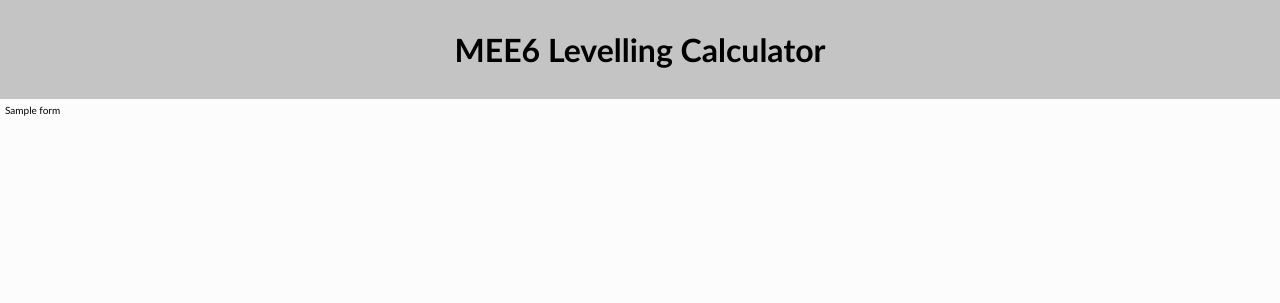
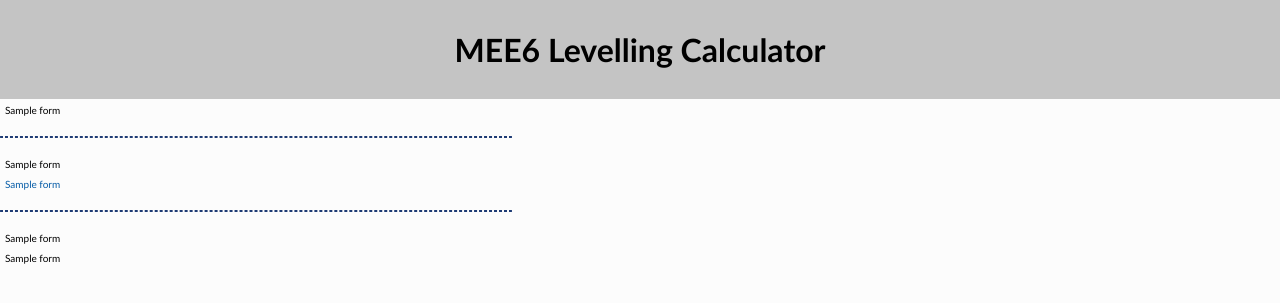
Before and after one commit to StarkOdinson612/MEE6-Levelling-Calculator, a Flask app: template templates/return_page.html in a window 1280 px wide. Shown: the top 303 px of the page. Run offline with Flask 2, Linux system fonts and the light colour scheme; the template is opened without the code that fills it: most values are stand-ins (such as "Sample title", 1, 10 or a date in 2020).

Commit message:
Added full-time operation and additional styling to output page

```diff
--- a/api_lvl.py
+++ b/api_lvl.py
@@ -146,7 +146,7 @@ def get_details(USER_ID):
 
     next_rank_str = '\n'.join(['\nNext Rank Details:', f'Current XP: {xp_r}', f"Current Level: {current_level}", nrxpt])
 
-    fin_str_returnable = '\n'.join([username, next_level_str, next_rank_str, ''])
+    fin_str_returnable = [username.split('\n'), [" "],next_level_str.split('\n'), [" "], next_rank_str.split('\n')]
 
     json_list = {
         "username": details['username'],
--- a/main.py
+++ b/main.py
@@ -1,6 +1,8 @@
 from flask import Flask, render_template, request, redirect
 import json
 import api_lvl as al
+import math
+from threading import Thread
 
 app = Flask(__name__)
 
@@ -33,7 +35,7 @@ def data():
 
                 al.update_json_file(v[0][0], v[1][0])
 
-                form_data = al.get_details(v[1][0])[1].split('\n')
+                form_data = al.get_details(v[1][0])[1]
             except al.InvalidID:
                 print("INVALID ID")
                 return redirect('/')
@@ -48,9 +50,18 @@ def data():
 
             uid = ''.join(reversed((''.join(reversed(list(form_data.values())[0][0]))).split(':')[0]))
 
-            form_data = al.get_details(uid)[1].split('\n')
+            form_data = al.get_details(uid)[1]
 
         return render_template("return_page.html", DETAILS_STR="tomato", form_data=form_data)
 
+def keep_alive():
+    server = Thread(target=run)
+    server.start()
+
+def run():
+    app.run(host="0.0.0.0", port=8000)
+
+potato = ['with_potato', 'github_banana']
+
 if __name__ == '__main__':
-    app.run(host="0.0.0.0", port=3000, debug=True)
+    keep_alive()
--- a/static/style.css
+++ b/static/style.css
@@ -9,8 +9,24 @@ padding: 0px;
 box-sizing: border-box;
 }
 
+html, body {
+    max-width: 100%;
+    overflow-x: hidden;
+}
+
+hr {
+    border: 2px solid #1b2f58;
+    border-radius: 50px;
+    margin: 20px 0px 20px 0px;
+}
+
+hr.smol {
+    border: 0.2px dashed #1e3b74;
+    width: 40%;
+}
+
 .header_class {
-    display: flex;
+    display: inline-block;
     text-align: center;
     width: 100%;
     padding: 30px;
--- a/templates/index.html
+++ b/templates/index.html
@@ -30,7 +30,7 @@
                 </select>
                 <input type="submit" class="button"/>
             </form>
-            <hr style="border: 2px solid #122344; border-radius:20px; margin: 20px 0px 20px 0px"/>
+            <hr/>
             <p>
                 If you cannot find your ID above, please enter it along with your username below in the appropriate fields:
             </p>
--- a/templates/return_page.html
+++ b/templates/return_page.html
@@ -9,8 +9,20 @@
                 MEE6 Levelling Calculator
             </h1>
         </div>
-        {% for i in form_data %}
-        <p style="font-size:10px;"> {{i}}</p>
+        {% set this_color = "#000000" %}
+        {% for i in [0, 1, 2, 3, 4] %}
+            {% if i == 0 %}
+                {% set this_color = "#000000" %}
+            {% elif i == 1 or i == 3%}
+                <hr style="border: 0.2px dashed #1e3b74;width: 40%;" />
+            {% elif i == 2 %}
+                {% set this_color = "#065CA7" %}
+            {% elif i == 4 %}
+                {% set this_color = "#000000" %}
+            {% endif %}
+            {% for f in form_data[i] %}
+                <p style="font-size:10px;color:{{this_color}}"> {{f}}</p>
+            {% endfor %}
         {% endfor %}
     </body>
 </html>
```
